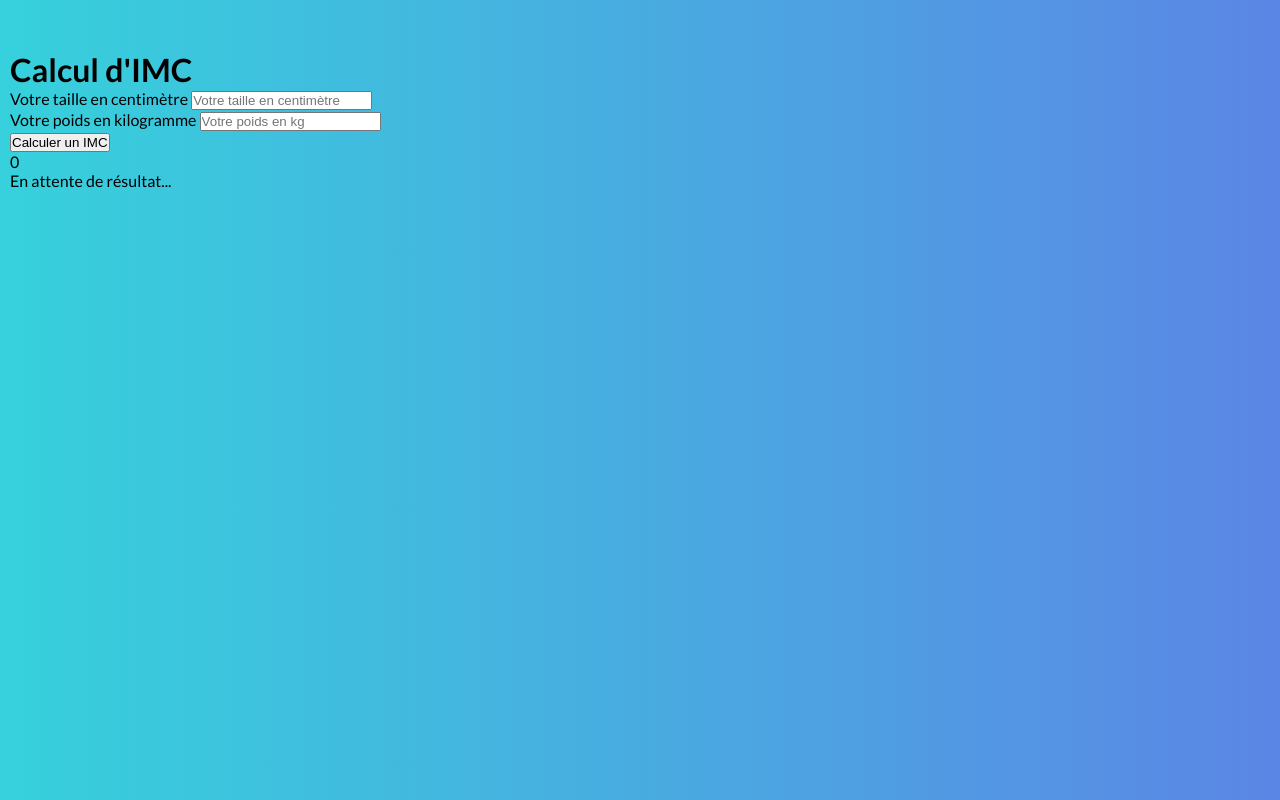
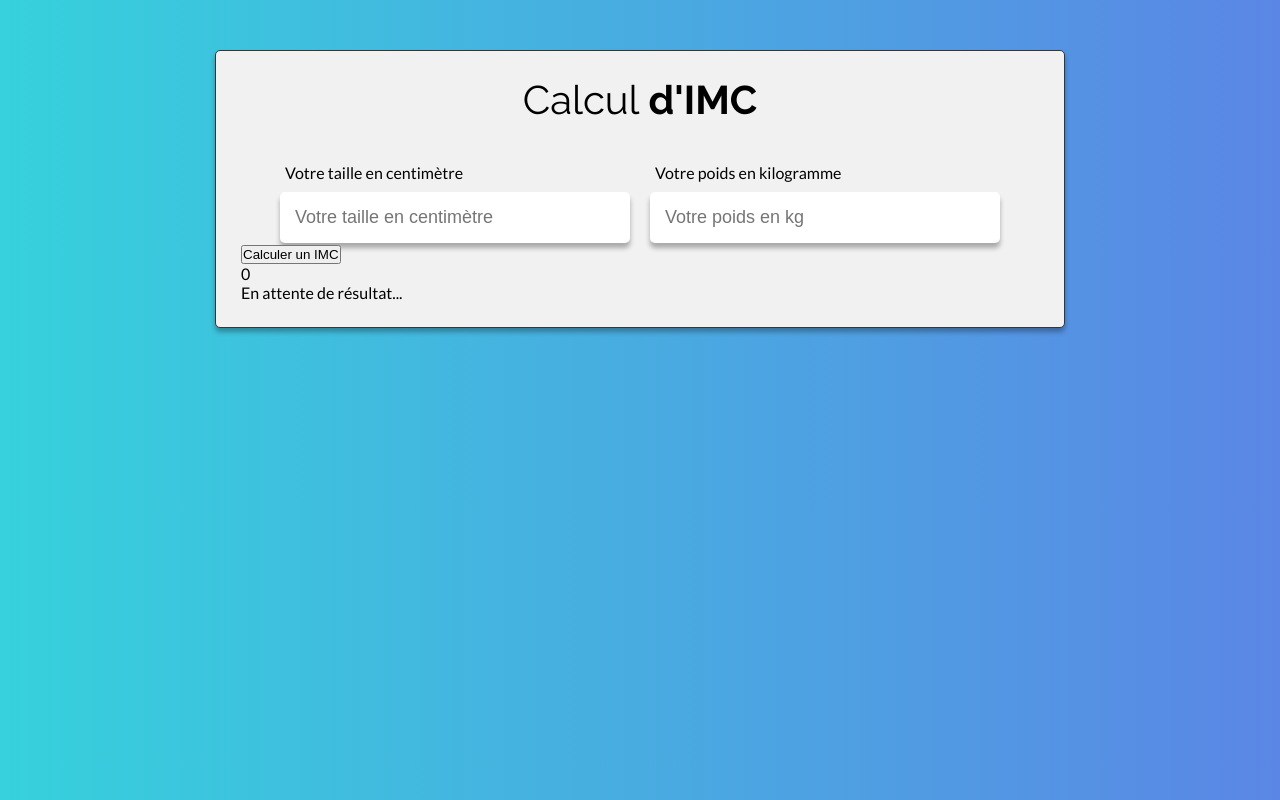
Before and after one commit to ixyhoo/1.IMC, a plain HTML site: page index.html in a window 1280 px wide. Drawn offline with Linux system fonts and the light colour scheme.

Commit message:
start css

```diff
--- a/style.css
+++ b/style.css
@@ -12,3 +12,55 @@ body {
   background: linear-gradient(to right, #36d1dc, #5b86e5);
   padding: clamp(20px, 5vw, 50px) 10px 10px;
 }
+
+.container {
+  max-width: 850px;
+  background: #f1f1f1;
+  border: 1px solid #363636;
+  margin: 0 auto;
+  padding: 25px;
+  border-radius: 5px;
+  box-shadow: 0 4px 5px rgba(0, 0, 0, 0.3);
+}
+
+h1 {
+  text-align: center;
+  margin-bottom: 40px;
+  font-family: Raleway, sans-serif;
+  font-size: 40px;
+  font-weight: 400;
+}
+
+h1 span {
+  font-weight: 700;
+}
+
+.inputs-container {
+  display: flex;
+  justify-content: center;
+}
+
+.inputs-container label {
+  display: block;
+  margin-bottom: 10px;
+  margin-left: 5px;
+}
+
+.inputs-container input {
+  min-width: 350px;
+  font-size: 18px;
+  padding: 15px;
+  border: none;
+  border-bottom: #333;
+  box-shadow: 0 5px 5px rgba(0, 0, 0, 0.3);
+  border-radius: 5px;
+
+}
+
+.inputs-container input:focus {
+  outline: 1px solid #222222be;
+}
+
+.input-group:nth-child(2) {
+  margin-left: 20px;
+}
```
